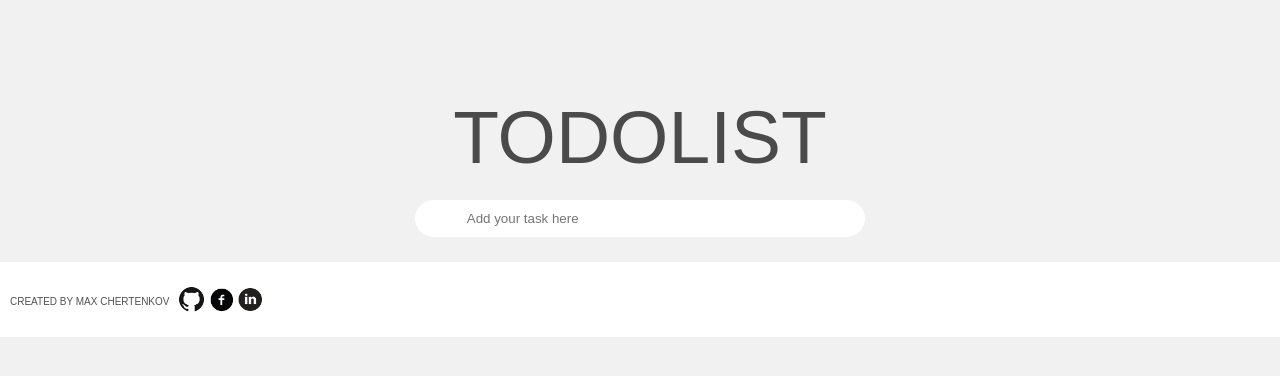
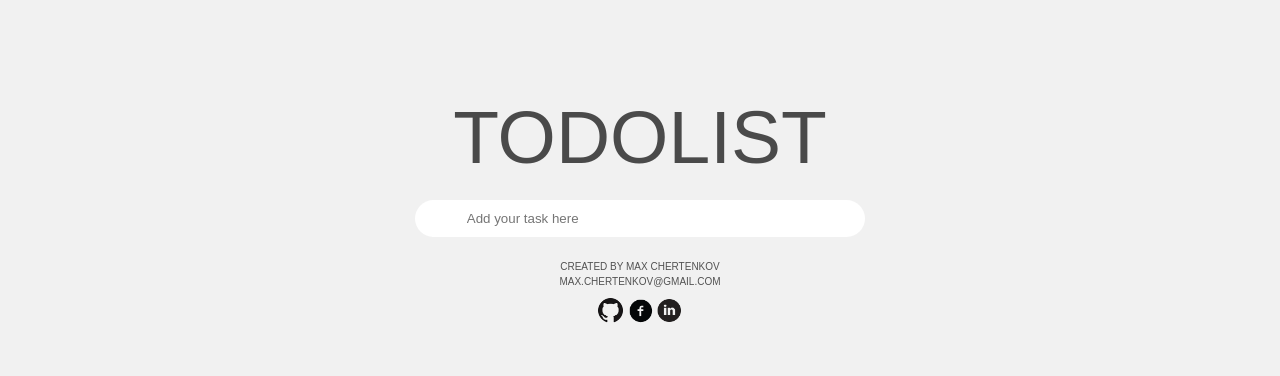
Before and after one commit to maxchertenkov/ToDoList, a plain HTML site: page index.html in a window 1280 px wide. Drawn offline with Linux system fonts and the light colour scheme.

Commit message:
footer style

```diff
--- a/index.html
+++ b/index.html
@@ -24,9 +24,12 @@
 		</main>
 		<footer>
 			<p>created by Max Chertenkov</p>
-			<a href="https://github.com/maxchertenkov" target="_blank"><img src="github-logo.png"></a>
-			<a href="https://www.facebook.com/max.chort" target="_blank"><img src="facebook-logo.png"></a>
-			<a href="https://www.linkedin.com/in/maxchertenkov" target="_blank"><img src="linkedin-logo.png"></a>
+			<a href="mailto:max.chertenkov@gmail.com">max.chertenkov@gmail.com</a>
+			<div class="social">
+				<a href="https://github.com/maxchertenkov" target="_blank"><img src="github-logo.png"></a>
+				<a href="https://www.facebook.com/max.chort" target="_blank"><img src="facebook-logo.png"></a>
+				<a href="https://www.linkedin.com/in/maxchertenkov" target="_blank"><img src="linkedin-logo.png"></a>
+			</div>
 		</footer>
 	</body>
 </html>
--- a/style.css
+++ b/style.css
@@ -108,21 +108,24 @@ ul li .delete:hover {
     top: 14px;
 }
 footer {
-    background: #fff;
-    height:75px;
-    width:100%;
-    margin-top:25px;
+    width: 600px;
+    margin: 25px auto 0;
+    text-align: center;
 }
-footer p {
+footer p, footer a {
     color: #525252;
     font-size:10px;
     text-transform: uppercase;
-    float: left;
-    margin: 35px 10px 0 10px;
+}
+footer a {
+	text-decoration:none;
+	margin-top:15px;
 }
 footer img {
     width:25px;
-    margin:25px 0 0 0;
+}
+.social {
+	margin-top:10px;
 }
 .clearall {
 	background: #fff;
```
